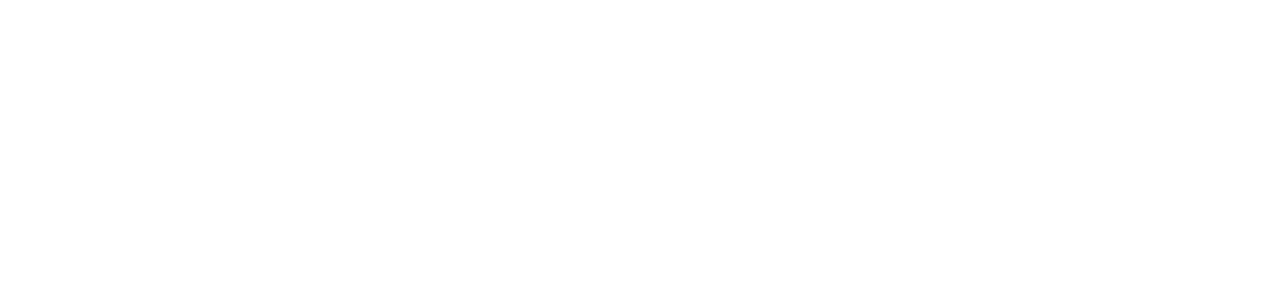
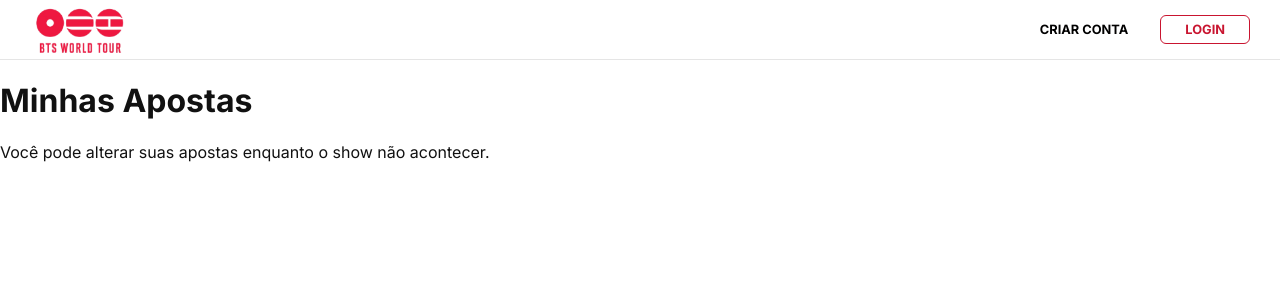
Before and after one commit to marcelaadriany/bts-songs-predictor, a React (Vite) app in the folder frontend/: page /my-bets in a window 1280 px wide. Before the commit this address had no page. Shown: the top 300 px of the page. Built offline with nearby package versions, Linux system fonts and the light colour scheme.

Commit message:
feat: create MyBet page

```diff
--- a/frontend/src/components/Navbar.tsx
+++ b/frontend/src/components/Navbar.tsx
@@ -46,7 +46,7 @@
             {isMenuOpen && (
               <div className={styles.dropdown}>
                 <Link
-                  to="/bet"
+                  to="/my-bets"
                   className={styles.dropdownItem}
                   onClick={() => setIsMenuOpen(false)}
                 >
--- /dev/null
+++ b/frontend/src/pages/MyBets.tsx
@@ -0,0 +1,13 @@
+import Layout from "../components/Layout";
+
+export default function MyBets() {
+  return (
+    <Layout>
+      <main>
+        <h1>Minhas Apostas</h1>
+
+        <p>Você pode alterar suas apostas enquanto o show não acontecer.</p>
+      </main>
+    </Layout>
+  );
+}
--- a/frontend/src/routes/index.tsx
+++ b/frontend/src/routes/index.tsx
@@ -4,6 +4,7 @@
 import Login from "../pages/Login";
 import Bet from "../pages/Bet";
 import Results from "../pages/Results";
+import MyBets from "../pages/MyBets";
 
 export default function AppRoutes() {
   return (
@@ -20,6 +21,7 @@
         />
         <Route path="/bet" element={<Bet />} />
         <Route path="/results" element={<Results />} />
+        <Route path="/my-bets" element={<MyBets />} />
       </Routes>
     </BrowserRouter>
   );
```
